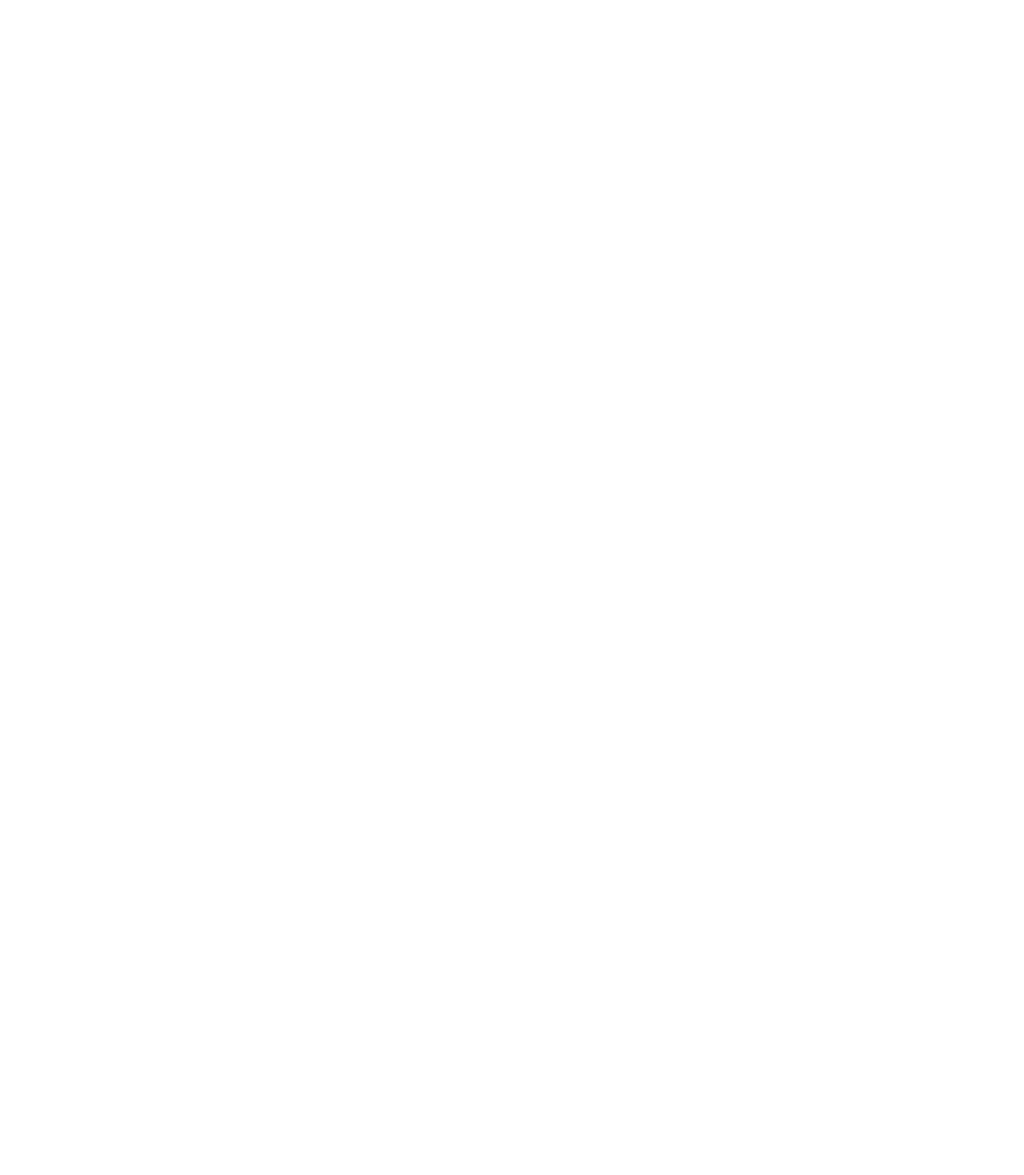
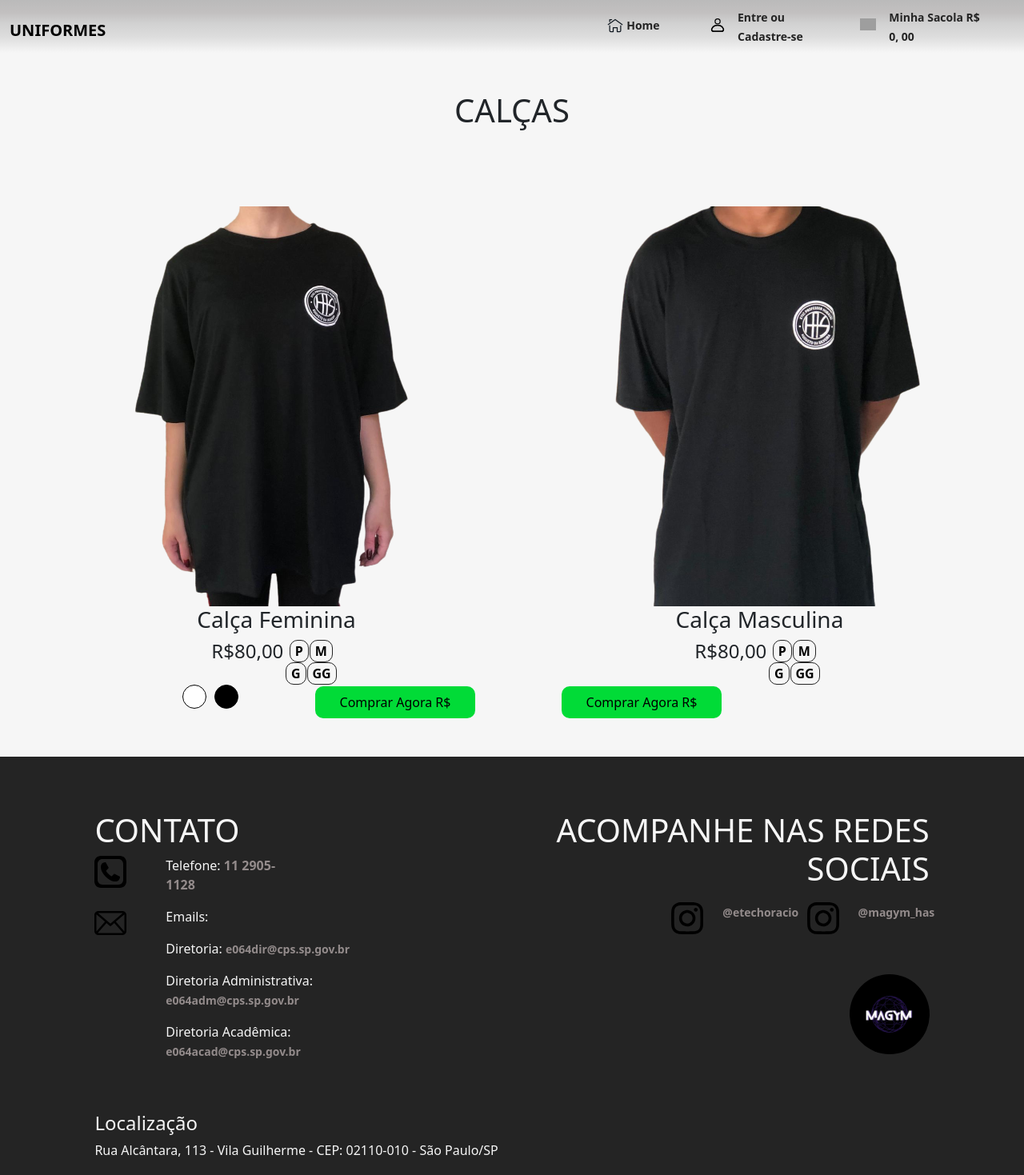
Before and after one commit to anaalmeida-v/magym-layout, an Angular app in the folder magym/: page /calca in a window 1280 px wide. Before the commit this address led to /. Shown: the top 1469 px of the page at 80% size. Before the commit the page ends 800 px from the top, so only its background shows below. Built offline with nearby package versions, Linux system fonts and the light colour scheme; grey boxes are pictures that could not be loaded.

Commit message:
alteracoes

```diff
--- a/magym/src/app/app-routing.module.ts
+++ b/magym/src/app/app-routing.module.ts
@@ -15,11 +15,13 @@ import { CamisetasComponent } from './components/camisetas/camisetas.component';
 import { CalcaFemininaComponent } from './components/calca-feminina/calca-feminina.component';
 import { CamisetaPretaComponent } from './components/camiseta-preta/camiseta-preta.component';
 import { AlugaArmarioComponent } from './components/aluga-armario/aluga-armario.component';
+import { CalcasComponent } from './components/calcas/calcas.component';
 
 const routes: Routes = [
   { path: 'compra-uniformes', component: CompraUniformesComponent },
   { path: 'local-armario', component: LocalArmarioComponent },
   { path: 'aluga-armario', component: AlugaArmarioComponent },
+  { path: 'calca', component: CalcasComponent },
   {
     path: 'aluga-armario-bat-caverna',
     component: AlugaArmarioBatCavernaComponent,
--- a/magym/src/app/app.module.ts
+++ b/magym/src/app/app.module.ts
@@ -18,6 +18,7 @@ import { CalcaFemininaComponent } from './components/calca-feminina/calca-femini
 import { CamisetaPretaComponent } from './components/camiseta-preta/camiseta-preta.component';
 import { CompraUniformesComponent } from './components/compra-uniformes/compra-uniformes.component';
 import { AlugaArmarioComponent } from './components/aluga-armario/aluga-armario.component';
+import { CalcasComponent } from './components/calcas/calcas.component';
 
 @NgModule({
   declarations: [
@@ -36,6 +37,7 @@ import { AlugaArmarioComponent } from './components/aluga-armario/aluga-armario.
     CamisetaPretaComponent,
     CompraUniformesComponent,
     AlugaArmarioComponent,
+    CalcasComponent,
   ],
   imports: [BrowserModule, AppRoutingModule, FormsModule, LoginAlunoModule],
   providers: [],
--- /dev/null
+++ b/magym/src/app/components/calcas/calcas.component.css
@@ -0,0 +1,31 @@
+.camisetas {
+  background-color: #f6f6f6;
+  text-align: center;
+}
+.secao {
+  border-bottom: 4px solid #242424;
+  box-shadow: 10px rgba(0, 0, 0, 3);
+}
+.camisa {
+  margin-left: 15px;
+}
+.compraragora{
+  margin-top: 2px;
+  margin-left: 10px;
+}
+.branca{
+  border: 1px solid #000;
+  border-radius: 50%;
+  background-color: #fff;
+  width: 30px;
+  height: 30px;
+  margin-right: 10px;
+}
+.preta{
+  border: 1px solid #000;
+  border-radius: 50%;
+  background-color: #000;
+  width: 30px;
+  height: 30px;
+  margin-right: 40px;
+}
--- /dev/null
+++ b/magym/src/app/components/calcas/calcas.component.html
@@ -0,0 +1,219 @@
+<main>
+  <div class="camisetas">
+    <!--NAVBAR-->
+    <nav class="navbar navbar-expand-lg menu-padrao">
+      <div class="container-fluid">
+        <a class="navbar-brand uniformes" routerLink="/compra-uniformes"
+          >UNIFORMES</a
+        >
+        <button
+          class="navbar-toggler"
+          type="button"
+          data-bs-toggle="collapse"
+          data-bs-target="#navbarNav"
+          aria-controls="navbarNav"
+          aria-expanded="false"
+          aria-label="Toggle navigation"
+        >
+          <span class="navbar-toggler-icon"></span>
+        </button>
+        <div
+          class="collapse navbar-collapse justify-content-end menu"
+          id="navbarNav"
+        >
+          <div class="row home">
+            <div class="col-sm-1 col-md-2">
+              <img class="icon-menu" src="../../../assets/icon-home.svg" />
+            </div>
+            <div class="col-sm-9 col-md-8">
+              <a routerLink="/">Home</a>
+            </div>
+          </div>
+          <div class="row">
+            <div class="col-sm-1 col-md-2 mt-lg-2">
+              <img class="icon-menu" src="../../../assets/user_icon.svg" />
+            </div>
+            <div class="col-sm-9 col-md-8">
+              <a routerLink="/usuario">Entre ou Cadastre-se</a>
+            </div>
+          </div>
+          <div class="row">
+            <div class="col-sm-1 col-md-2 mt-lg-2">
+              <img class="icon-menu" src="../../../assets/sacola.svg" />
+            </div>
+            <div class="col-sm-9 col-md-8">
+              <a href="">Minha Sacola </a>
+              <a href=""><strong>R$ 0, 00</strong></a>
+            </div>
+          </div>
+        </div>
+      </div>
+    </nav>
+    <!--NAVBAR-->
+
+    <section>
+      <div class="secao justify-content-center">
+        <h1 class="m-5">CALÇAS</h1>
+        <div class="row p-5">
+          <div class="col-sm-12 col-md-6">
+            <img
+              class=""
+              src="../../../assets/camiseta-preta-feminina.png"
+              alt=""
+            />
+            <h3 class="camisa">Calça Feminina</h3>
+            <div class="row justify-content-center">
+              <div class="col-2">
+                <h4 class="camisa">R$80,00</h4>
+              </div>
+              <div class="col-2">
+                <button class="tamanhos">P</button>
+                <button class="tamanhos">M</button>
+                <button class="tamanhos">G</button>
+                <button class="tamanhos">GG</button>
+              </div>
+            </div>
+            <div class="row">
+              <div class="col-6">
+                <div class="row justify-content-end">
+                  <div class="col-6 branca"></div>
+                  <div class="col-6 preta"></div>
+                </div>
+              </div>
+              <div class="col-6 justify-content-start">
+                <button class="compraragora">Comprar Agora R$</button>
+              </div>
+            </div>
+          </div>
+          <div class="col-sm-12 col-md-6">
+            <img
+              class="camisa"
+              src="../../../assets/camiseta-preta-masculina.png"
+              alt=""
+            />
+            <h3 class="camisa">Calça Masculina</h3>
+            <div class="row justify-content-center">
+              <div class="col-2">
+                <h4 class="camisa">R$80,00</h4>
+              </div>
+              <div class="col-2">
+                <button class="tamanhos">P</button>
+                <button class="tamanhos">M</button>
+                <button class="tamanhos">G</button>
+                <button class="tamanhos">GG</button>
+              </div>
+            </div>
+            <div class="col-sm-12 col-md-6 justify-content-start">
+              <button class="compraragora">Comprar Agora R$</button>
+            </div>
+          </div>
+        </div>
+      </div>
+    </section>
+
+    <!--FOOTER-->
+    <footer>
+      <div class="rodape">
+        <div class="row">
+          <div class="col-sm-12 col-md-6 rodapeinfo">
+            <h1>CONTATO</h1>
+            <div class="row ml-2">
+              <div class="col-sm-1 col-md-2">
+                <img
+                  class="icons-rodape"
+                  src="../../../assets/icon-telefone.svg"
+                  alt=""
+                />
+              </div>
+              <div class="col-4">
+                <p>Telefone: <span class="itens">11 2905-1128</span></p>
+              </div>
+            </div>
+            <div class="row ml-2">
+              <div class="col-sm-1 col-md-2">
+                <img
+                  class="icons-rodape"
+                  src="../../../assets/icon-email.svg"
+                  alt=""
+                />
+              </div>
+              <div class="col-8">
+                <p>Emails:</p>
+                <p class="emailfooter">
+                  Diretoria:
+                  <a class="itens" href="mailto:e064dir@cps.sp.gov.br">
+                    e064dir@cps.sp.gov.br</a
+                  >
+                </p>
+                <p class="emailfooter">
+                  Diretoria Administrativa:
+                  <a class="itens" href="mailto:e064adm@cps.sp.gov.br">
+                    e064adm@cps.sp.gov.br</a
+                  >
+                </p>
+                <p class="emailfooter">
+                  Diretoria Acadêmica:
+                  <a class="itens" href="mailto:e064acad@cps.sp.gov.br">
+                    e064acad@cps.sp.gov.br</a
+                  >
+                </p>
+              </div>
+            </div>
+            <div>
+              <h4 class="mt-5">Localização</h4>
+              <p>
+                Rua Alcântara, 113 - Vila Guilherme - CEP: 02110-010 - São
+                Paulo/SP
+              </p>
+            </div>
+            <div>
+              <h4>Horário de atendimento</h4>
+              <p>Seg. a Sex. das 08h às 17h</p>
+            </div>
+          </div>
+          <div class="col-sm-12 col-md-6 rodape2">
+            <h1>ACOMPANHE NAS REDES SOCIAIS</h1>
+            <div class="row">
+              <div class="d-flex justify-content-end">
+                <div class="row instagram">
+                  <div class="col-5">
+                    <img
+                      class="icons-rodape"
+                      src="../../../assets/icon-instagram.svg"
+                      alt=""
+                    />
+                  </div>
+                  <div class="col-5">
+                    <a
+                      href="https://www.instagram.com/etechoracio/"
+                      class="itens"
+                      >@etechoracio</a
+                    >
+                  </div>
+                </div>
+                <div class="row instagram">
+                  <div class="col-5">
+                    <img
+                      class="icons-rodape"
+                      src="../../../assets/icon-instagram.svg"
+                      alt=""
+                    />
+                  </div>
+                  <div class="col-5">
+                    <a href="https://www.instagram.com/magym_has/" class="itens"
+                      >@magym_has</a
+                    >
+                  </div>
+                </div>
+              </div>
+            </div>
+            <div class="logorodape">
+              <img src="../ ../../../../assets/logomagym.jpeg" alt="" />
+            </div>
+          </div>
+        </div>
+      </div>
+    </footer>
+    <!--FOOTER-->
+  </div>
+</main>
--- a/magym/src/app/components/compra-uniformes/compra-uniformes.component.html
+++ b/magym/src/app/components/compra-uniformes/compra-uniformes.component.html
@@ -53,7 +53,7 @@
           <a (click)="('Camisetas')" routerLink="/camisetas">Camisetas</a>
         </li>
         <li class="nav__menu-item">
-          <a (click)="('Calças')">Calças</a>
+          <a (click)="('Calças')" routerLink="/calcas" >Calças</a>
         </li>
         <li class="nav__menu-item">
           <a (click)="('Bermudas')">Bermudas</a>
--- a/magym/src/app/components/login-aluno/login-aluno.component.html
+++ b/magym/src/app/components/login-aluno/login-aluno.component.html
@@ -4,7 +4,7 @@
     <h4 class="mb-4">Aluno</h4>
     <div>
       <img class="icon" src="../../../assets/user_icon.svg" />
-      <input class="entradaDados" type="text" placeholder="Digite seu RA" />
+      <input class="entradaDados" type="text" placeholder="Digite seu RM" />
     </div>
     <div>
       <img class="icon" src="../../../assets/lock_icon.svg" />
```
Also changed, not shown: magym/src/app/components/calcas/calcas.component.ts (added, +10 -0 lines), 1 other file (tests, documents, lock files or other folders).
